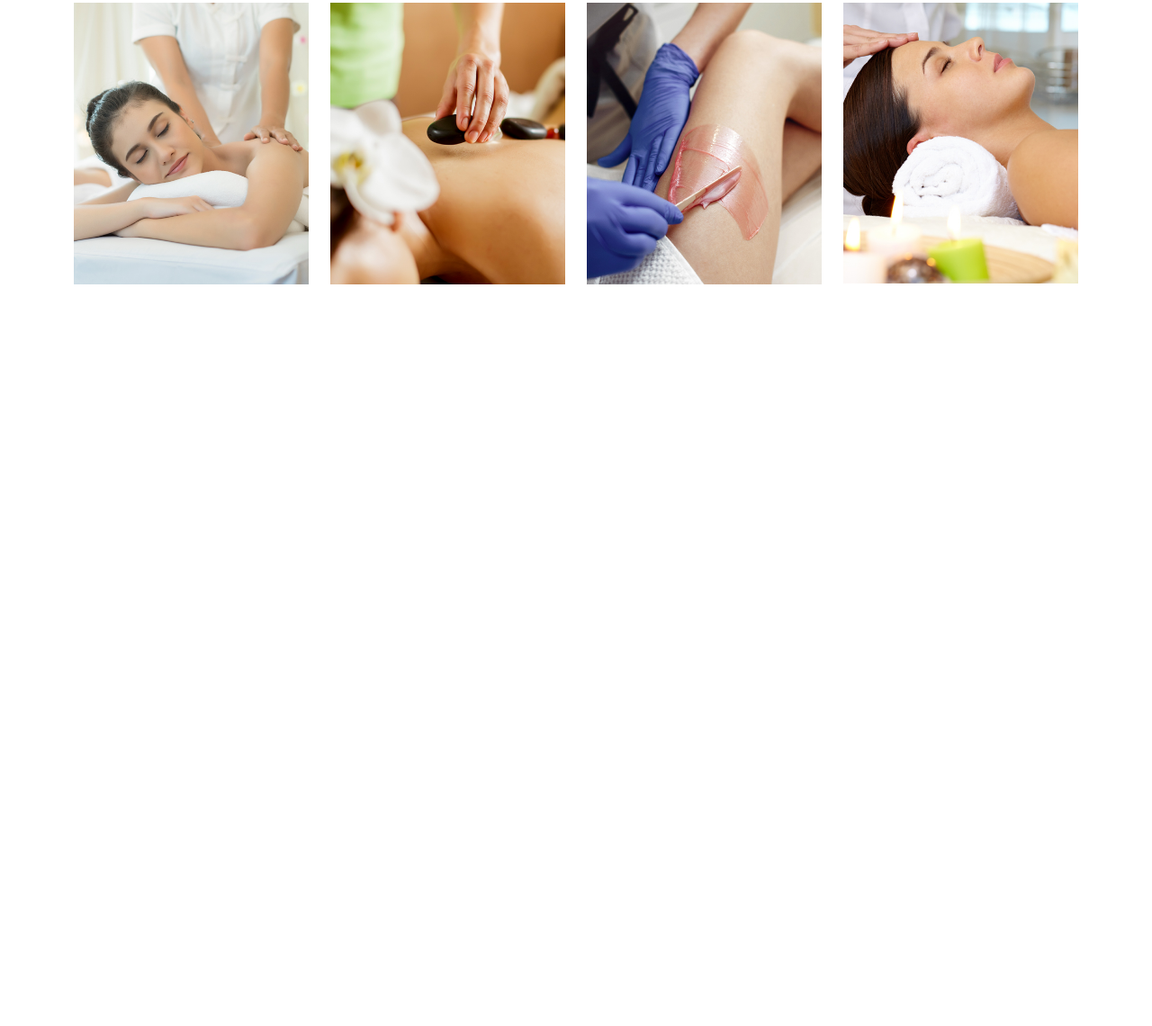
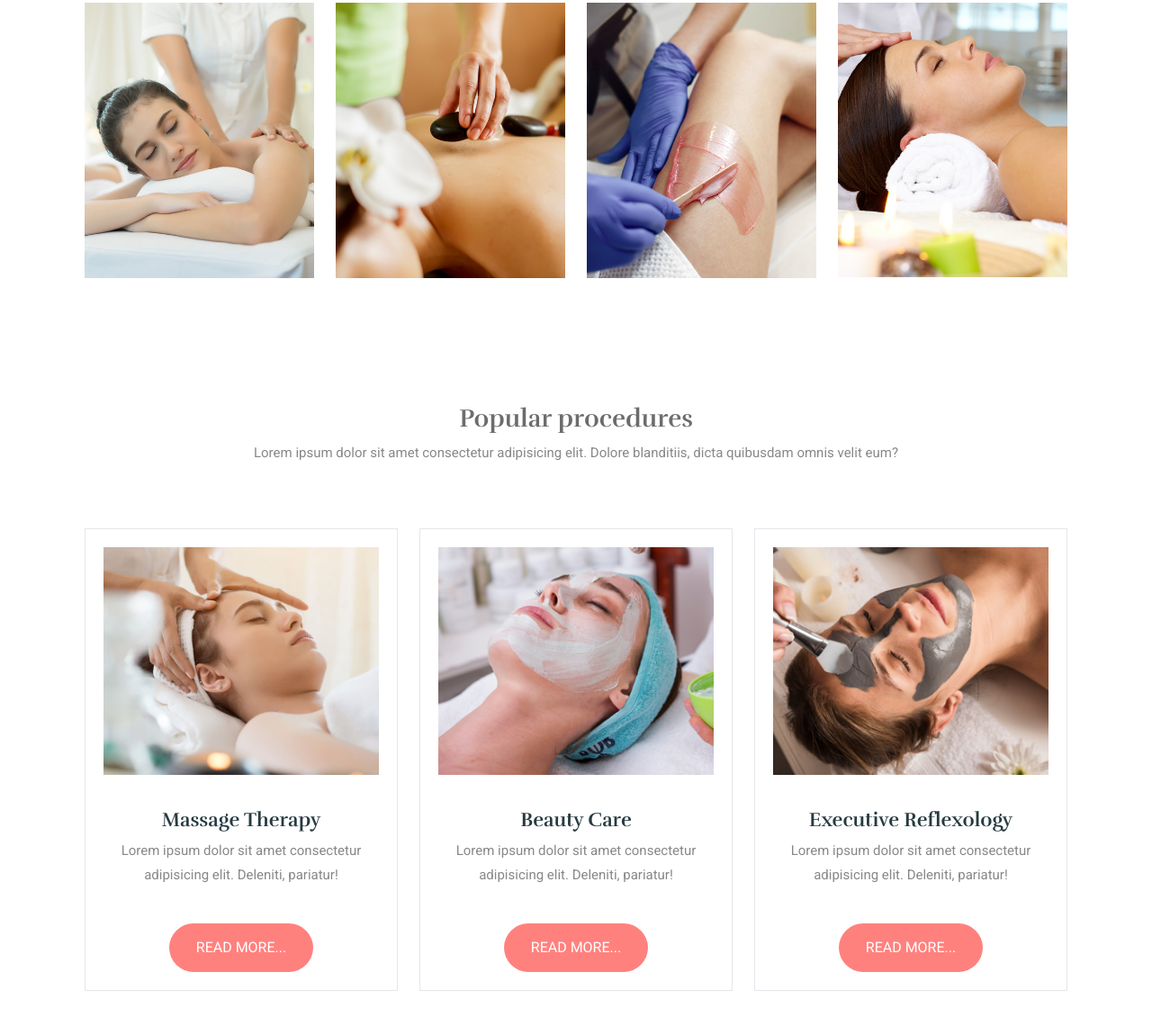
Before and after one commit to 112kuzmanovic/LeoSpa, a website: page index.html in a window 1280 px wide. Shown: the part 1208-2348 px from the top of the page at 90% size. Before the commit the page ends 1614 px from the top, so only its background shows below. Drawn offline with nearby package versions, Linux system fonts and the light colour scheme; a web font is replaced by a local one.

Commit message:
procedures.scss

```diff
--- a/index.html
+++ b/index.html
@@ -142,6 +142,51 @@
 
     <!-- Section Service End -->
 
+    <!-- Procedures -->
+
+    <section class="procedures">
+      <div class="container text-center">
+        <div class="row">
+          <div class="col-md-10 col-lg-8 mx-auto">
+            <h3 class="procedure__sec-title">Popular procedures</h3>
+            <p class="procedures__desc">Lorem ipsum dolor sit amet consectetur adipisicing elit.
+               Dolore blanditiis, dicta quibusdam omnis velit eum?</p>
+          </div>
+        </div>
+        <div class="row">
+          <div class="col-md-4">
+            <article class="procedures__post">
+              <img src="images/appointment/appointment-img.jpg"class="img-fluid" alt="">
+              <h4 class="procedures__post__heading"><a href="#">Massage Therapy</a></h4>
+              <p class="procedures__post__desc">Lorem ipsum dolor sit amet consectetur adipisicing elit.
+                Deleniti, pariatur!</p>
+                <a href="#" class="btn btn-primary procedures__post__btn">Read more...</a>
+            </article>
+          </div>
+          <div class="col-md-4">
+            <article class="procedures__post">
+              <img src="images/appointment/1.jpg"class="img-fluid" alt="">
+              <h4 class="procedures__post__heading"><a href="#">Beauty Care</a></h4>
+              <p class="procedures__post__desc">Lorem ipsum dolor sit amet consectetur adipisicing elit.
+                Deleniti, pariatur!</p>
+                <a href="#" class="btn btn-primary procedures__post__btn">Read more...</a>
+            </article>
+          </div>
+          <div class="col-md-4">
+            <article class="procedures__post">
+              <img src="images/appointment/2.jpg"class="img-fluid" alt="">
+              <h4 class="procedures__post__heading"><a href="#">Executive Reflexology</a></h4>
+              <p class="procedures__post__desc">Lorem ipsum dolor sit amet consectetur adipisicing elit.
+                Deleniti, pariatur!</p>
+                <a href="#" class="btn btn-primary procedures__post__btn">Read more...</a>
+            </article>
+          </div>
+        </div>
+      </div>
+    </section>
+
+    <!-- Procedures End -->
+
    </main>
 
    <!-- main end -->
--- a/scss/_global.scss
+++ b/scss/_global.scss
@@ -35,3 +35,8 @@ ul {
 section {
   padding: 50px 0;
 }
+
+.row {
+  margin-left: 0;
+  margin-right: 0;
+}
--- a/scss/_variables.scss
+++ b/scss/_variables.scss
@@ -7,6 +7,9 @@ $h-color: #1e2528;
 $p-color: #888;
 $text-color: #555;
 $navbar-toggler-color: rgba(255, 129, 126, .9);
+$border-color: #e3e6ea;
+$box-shadow-color: #f0f0f0;
+$procedures-btn-hover-color: #212529;
 
 // S I Z E
 $heading-size: 49px;
--- /dev/null
+++ b/scss/components/_procedures.scss
@@ -0,0 +1,64 @@
+.procedures {
+  &__sec-title {
+    color: $h-color;
+    font-size: 33px;
+    margin-bottom: 32px;
+  }
+
+  &__desc {
+    color: $p-color;
+    margin-bottom: 0;
+  }
+
+  &__post {
+    border: 1px solid $border-color;
+    margin-bottom: 30px;
+    margin-top: 70px;
+    padding: 20px;
+    text-align: center;
+
+    &:hover {
+      box-shadow: 05px 20px $box-shadow-color;
+    }
+
+    >img {
+      margin-bottom: 35px;
+      width: 100%;
+    }
+
+    &__heading {
+      a {
+        color: $link-color;
+        font-size: 22px;
+      }
+    }
+
+    &__desc {
+      color: $p-color;
+      margin-bottom: 40px;
+    }
+
+    &__btn {
+      background-color: $btn-color;
+      border: 0;
+      border-radius: 50px;
+      padding: 15px 30px;
+      text-transform: uppercase;
+
+      &:hover {
+        background-color: $procedures-btn-hover-color;
+        color: $bg-color !important;
+        text-decoration: none;
+    }
+    }
+  }
+}
+
+@media screen and (min-width: 768px) {
+  .procedures {
+    &sec__title {
+      font-size: 42px;
+      margin-bottom: 32px;
+        }
+    }
+}
--- a/scss/main.scss
+++ b/scss/main.scss
@@ -5,3 +5,4 @@
 @import 'components/banner';
 @import 'components/about';
 @import 'components/service';
+@import 'components/procedures';
```
Also changed, not shown: css/--recursive/main.css.
